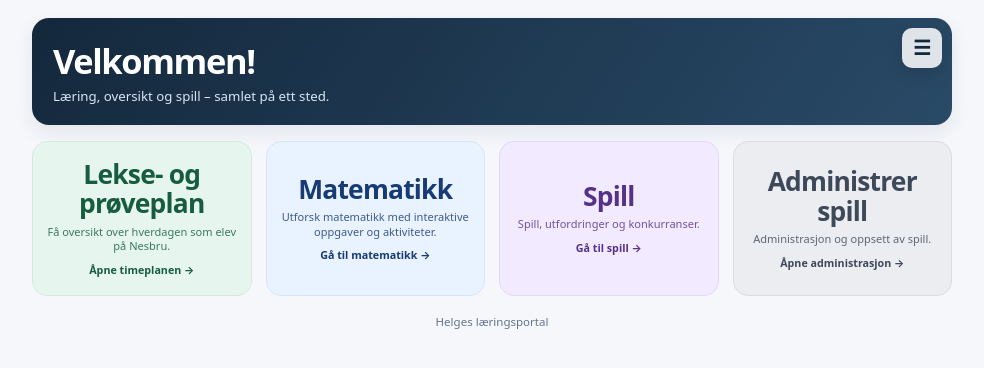
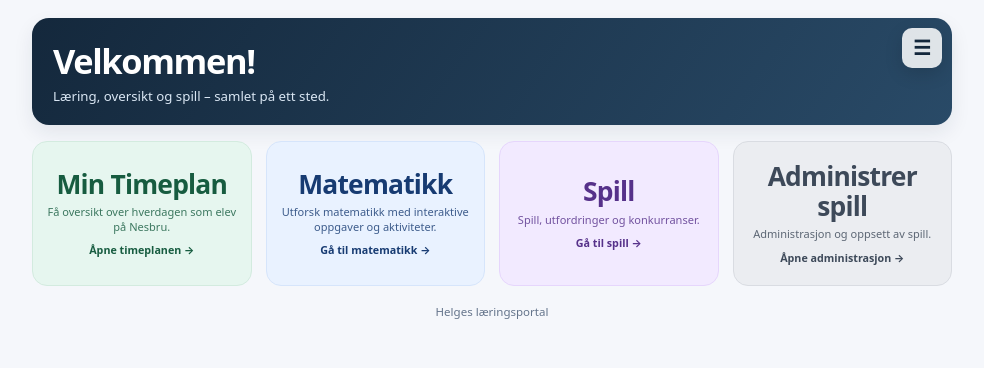
Before and after one commit to helull/helull.github.io, a plain HTML site: page index.html in a window 1280 px wide. Shown: the whole page, without its empty margins (148-1132 px from the left). Drawn offline with Linux system fonts and the light colour scheme.

Commit message:
Rename portal card to Min Timeplan

```diff
--- a/index.html
+++ b/index.html
@@ -51,7 +51,7 @@ footer{text-align:center;color:#64748b;margin-top:18px;font-size:.72rem}
     <nav class="cards" aria-label="Hovedmeny">
       <a class="card schedule" href="./timeplan/">
         <span class="icon" aria-hidden="true">📅</span>
-        <h2>Lekse- og prøveplan</h2>
+        <h2>Min Timeplan</h2>
         <p class="description">Få oversikt over hverdagen som elev på Nesbru.</p>
         <span class="destination">Åpne timeplanen →</span>
       </a>
```
